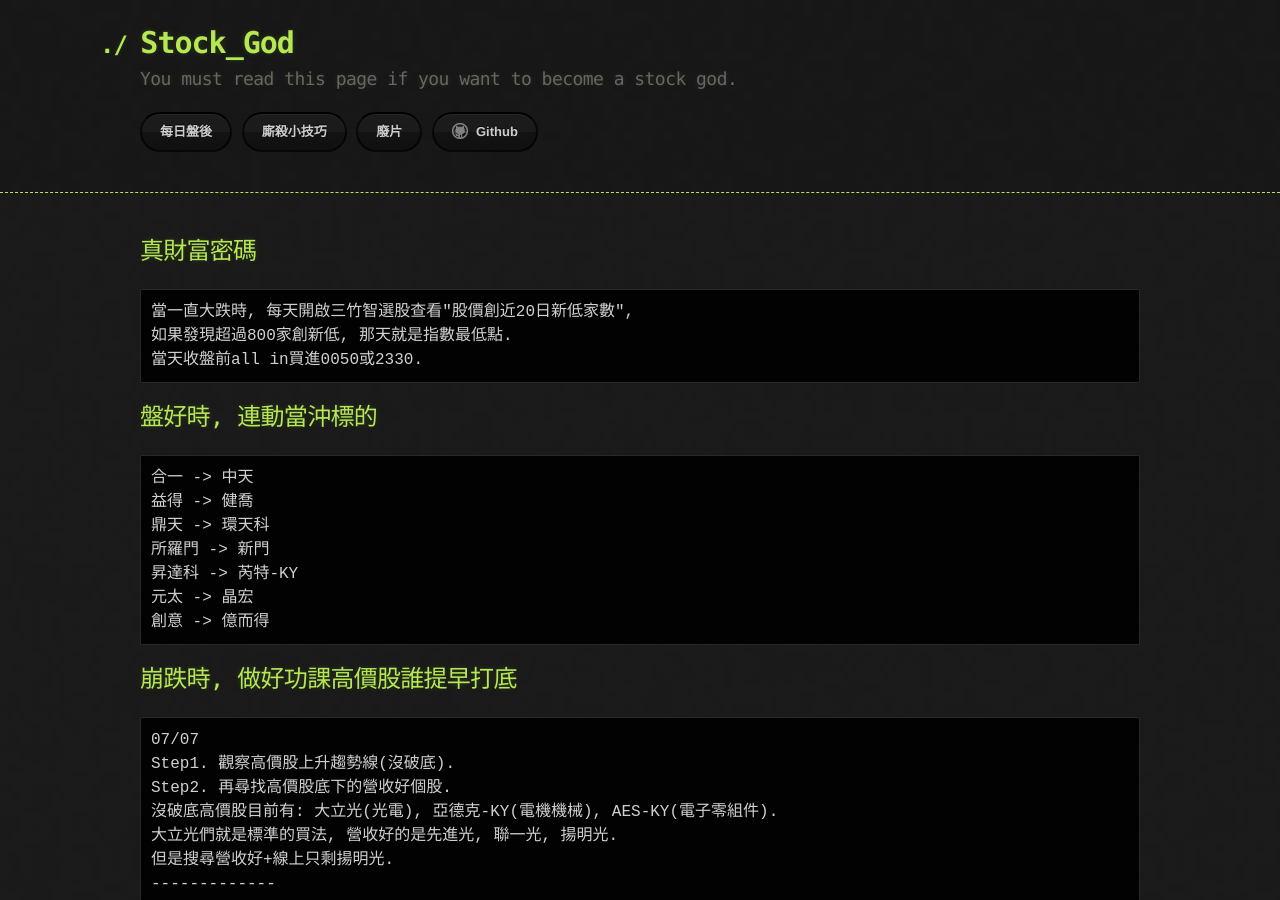
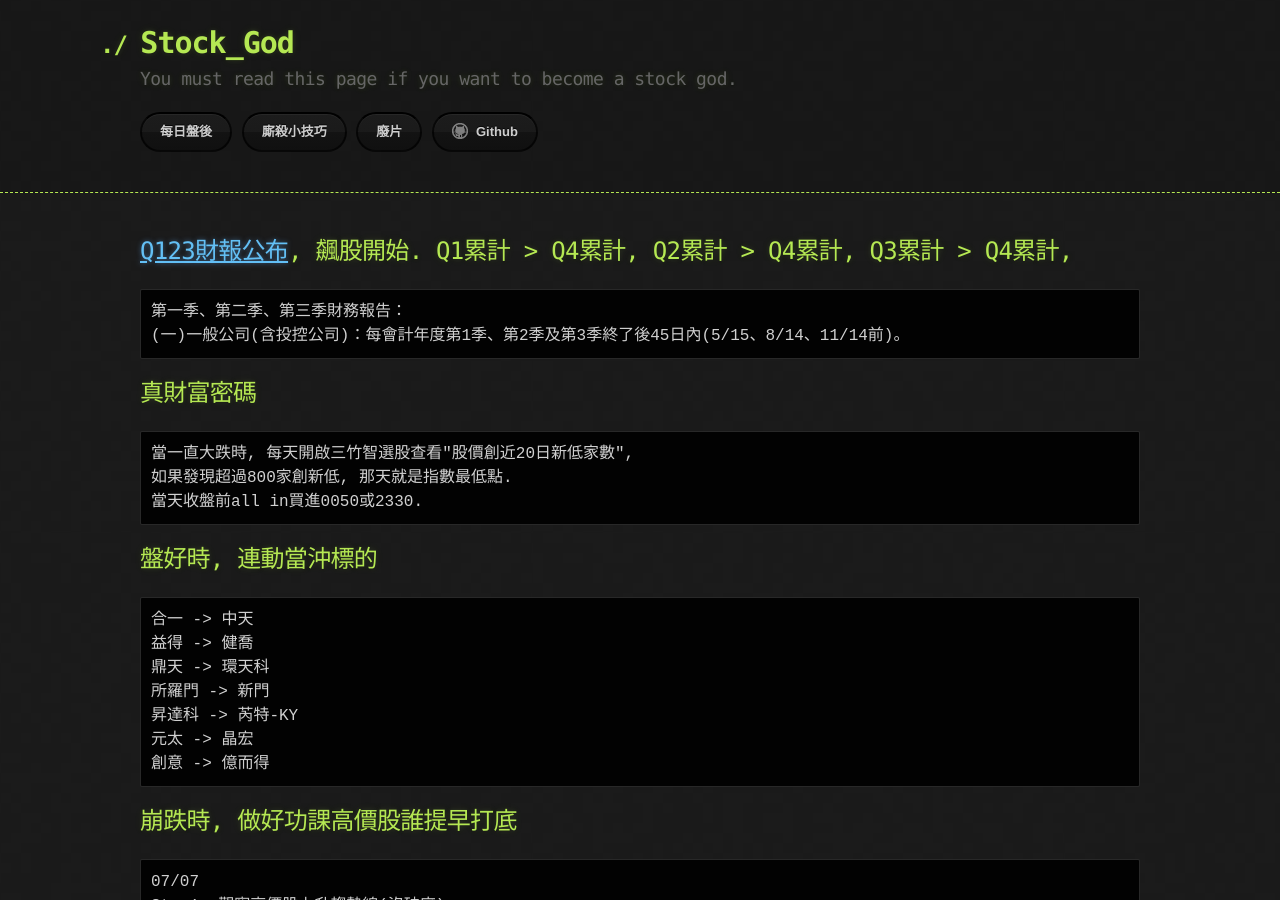
Before and after one commit to lepg5487/Stock_God, a Jekyll site: the page built from experience.md, in a window 1280 px wide and 900 px high. Built offline with Jekyll 4.4.1, drawn with Linux system fonts in a browser that asks for light colours; our own code applies the rules of GitHub Pages for plain Markdown files.

Commit message:
Update experience.md

````diff
--- a/experience.md
+++ b/experience.md
@@ -1,6 +1,12 @@
 ---
 layout: testlayouts
 ---
+
+## [Q123財報公布](https://www.twse.com.tw/zh/news/newsDetail/?id=11852), 飆股開始. Q1累計 > Q4累計, Q2累計 > Q4累計, Q3累計 > Q4累計,
+```
+第一季、第二季、第三季財務報告：
+(一)一般公司(含投控公司)：每會計年度第1季、第2季及第3季終了後45日內(5/15、8/14、11/14前)。
+```
 
 ## 真財富密碼
 ```
````
